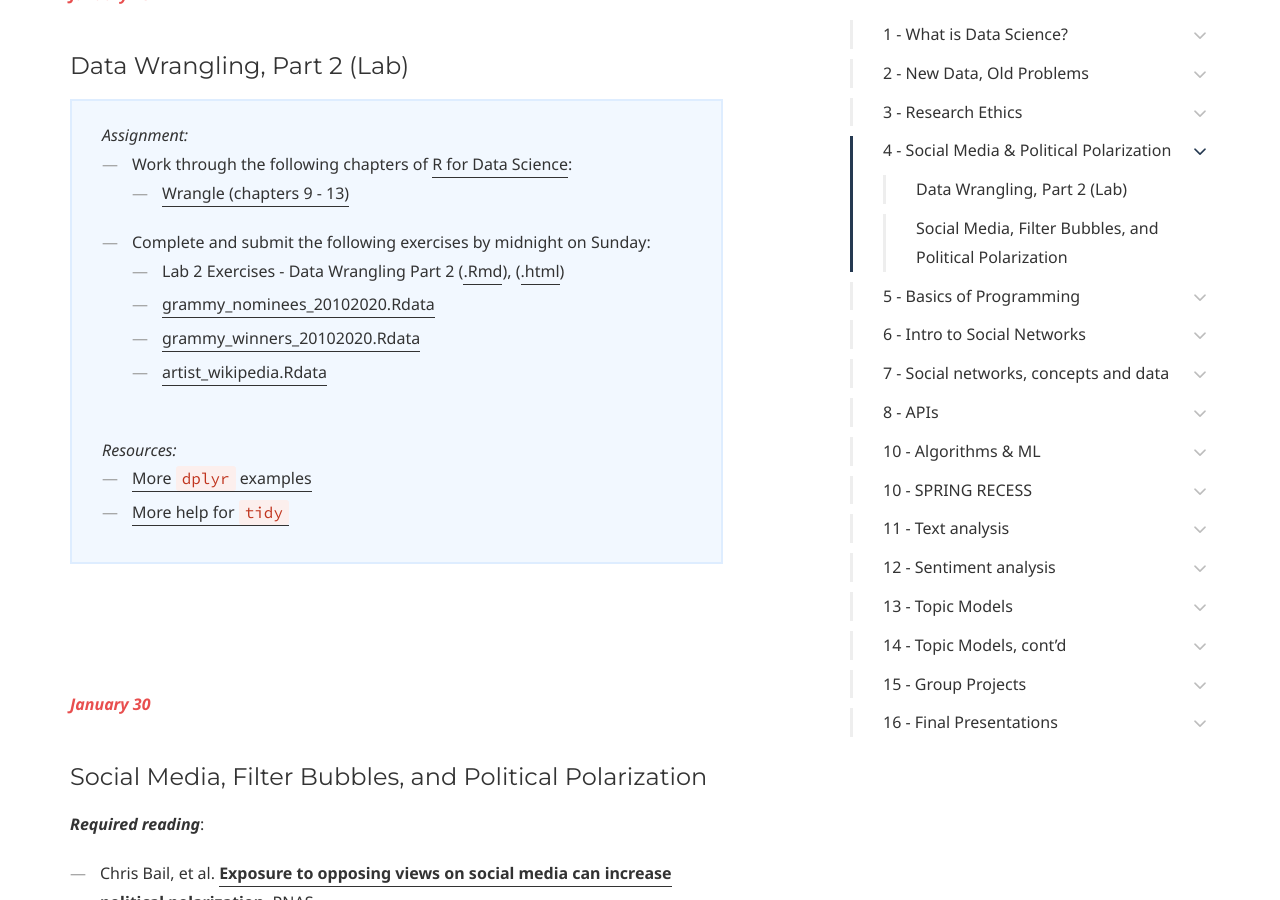
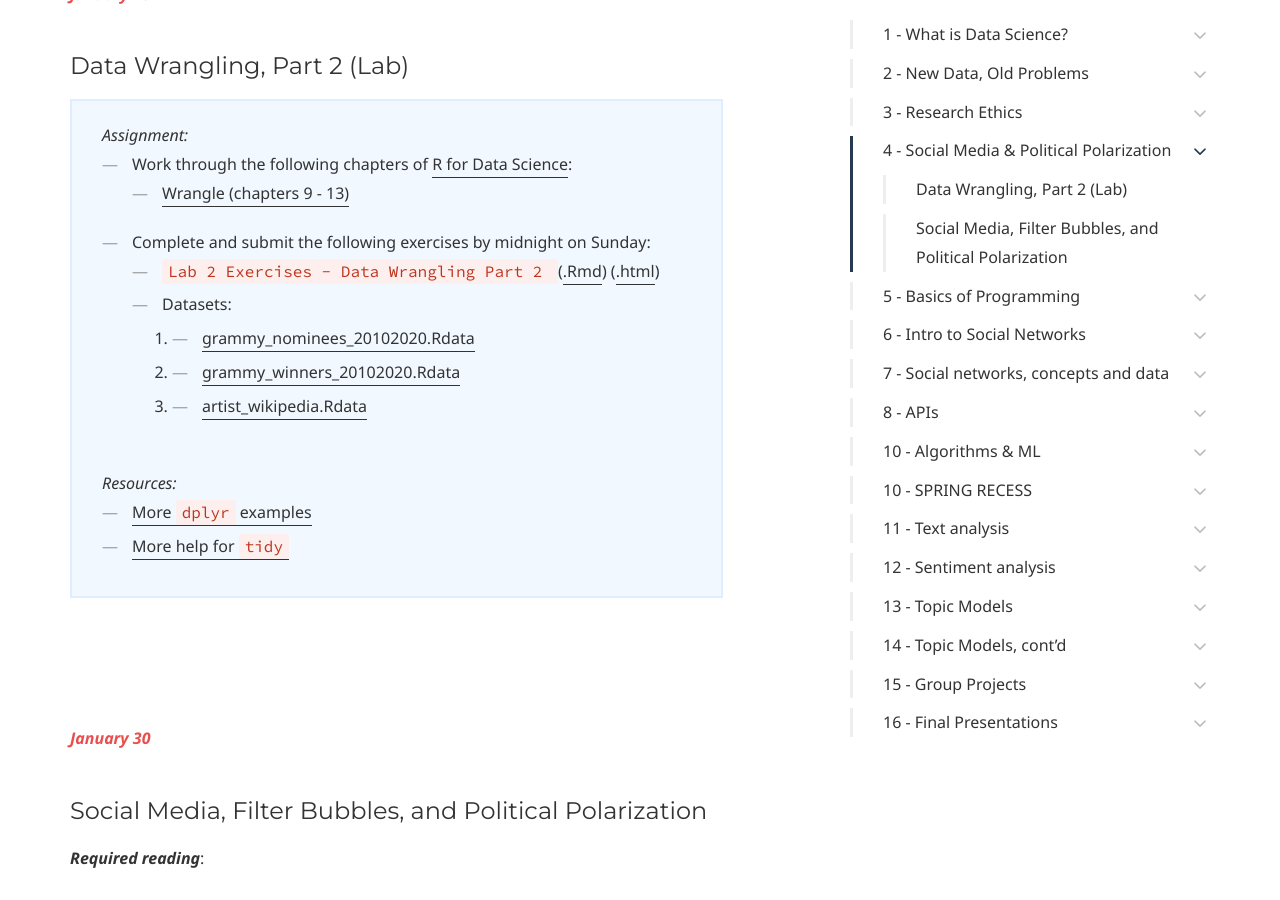
Before and after one commit to dssoc/dssoc.github.io, a Jekyll site: the page built from schedule.md, in a window 1280 px wide and 900 px high, scrolled down 3875 px. Built offline with Jekyll 4.4.1, drawn with Linux system fonts in a browser that asks for light colours; some web fonts are replaced.

Commit message:
update lab 2 links

```diff
--- a/schedule.md
+++ b/schedule.md
@@ -125,11 +125,13 @@ page_nav:
 </ul></li>
 <li>Complete and submit the following exercises by midnight on Sunday:
 <ul>
-<li>Lab 2 Exercises - Data Wrangling Part 2 (<a href = "https://minhaskamal.github.io/DownGit/#/home?url=https://github.com/dssoc/dssoc.github.io/blob/master/assignments/DSS_Lab2_DataWrangling2.Rmd">.Rmd</a>), (<a href = "https://htmlpreview.github.io/?https://github.com/dssoc/dssoc.github.io/blob/master/assignments/DSS_Lab2_DataWrangling2.html">.html</a>)</li>
+<li><code>Lab 2 Exercises - Data Wrangling Part 2 </code> (<a href = "https://minhaskamal.github.io/DownGit/#/home?url=https://github.com/dssoc/dssoc.github.io/blob/master/assignments/DSS_Lab2_DataWrangling2.Rmd">.Rmd</a>) (<a href = "https://htmlpreview.github.io/?https://github.com/dssoc/dssoc.github.io/blob/master/assignments/DSS_Lab2_DataWrangling2.html">.html</a>)</li>
+<li> Datasets: </li>
+<ol>
 <li><a href = "https://github.com/dssoc/dssoc.github.io/raw/master/datasets/grammy_nominees_20102020.Rdata">grammy_nominees_20102020.Rdata</a></li>
 <li><a href = "https://github.com/dssoc/dssoc.github.io/raw/master/datasets/grammy_winners_20102020.Rdata">grammy_winners_20102020.Rdata</a></li>
 <li><a href = "https://github.com/dssoc/dssoc.github.io/raw/master/datasets/artist_wikipedia.Rdata">artist_wikipedia.Rdata</a></li>
-</ul></li></ul>
+</ol></ul></li></ul>
 <br/>
 <i>Resources:</i><br/>
 <ul>
```
